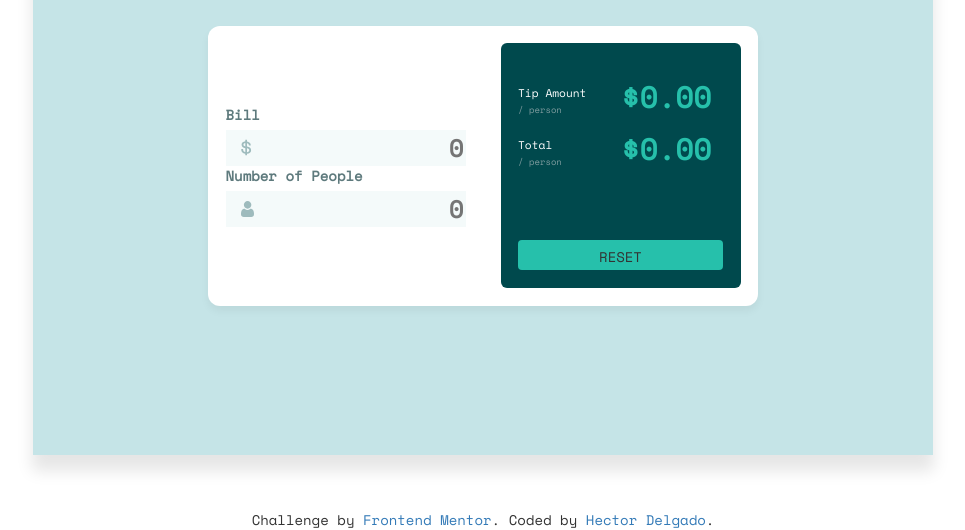
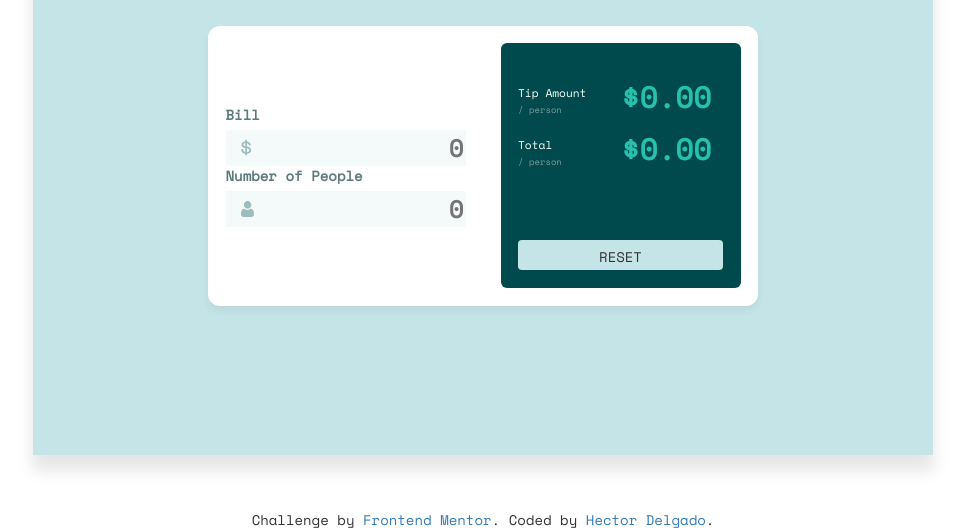
Before and after one commit to hdelgad3/tips_calculatior, a plain HTML site: page index.html in a window 1280 px wide. In both pictures the pointer is over the button "RESET". Shown: the part 270-800 px from the top of the page, without its empty margins (157-1122 px from the left). Drawn offline with nearby package versions, Linux system fonts and the light colour scheme.

Commit message:
caret color

```diff
--- a/style.css
+++ b/style.css
@@ -31,6 +31,8 @@ input{
   width: 240px;
   border-width: 0;
   text-align: right;
+  caret-color: var(--primary-color);
+
 }
 body {
   background-color: var(--white);
@@ -89,6 +91,7 @@ body {
   font-size: var(--body-form-font);
   background-color: var(--lighterGrey-cyan);
   font-weight: var(--weights-700);
+
 }
 #people{
   background: url(images/icon-person.svg) no-repeat scroll 15px;
@@ -159,6 +162,9 @@ body {
   grid-area: btn;
   height: 30px;
 }
+.resetBtn:hover{
+  background-color: var(--lightGrey-cyan);
+}
 /* END Calculations Display */
 
 .attribution {
```
